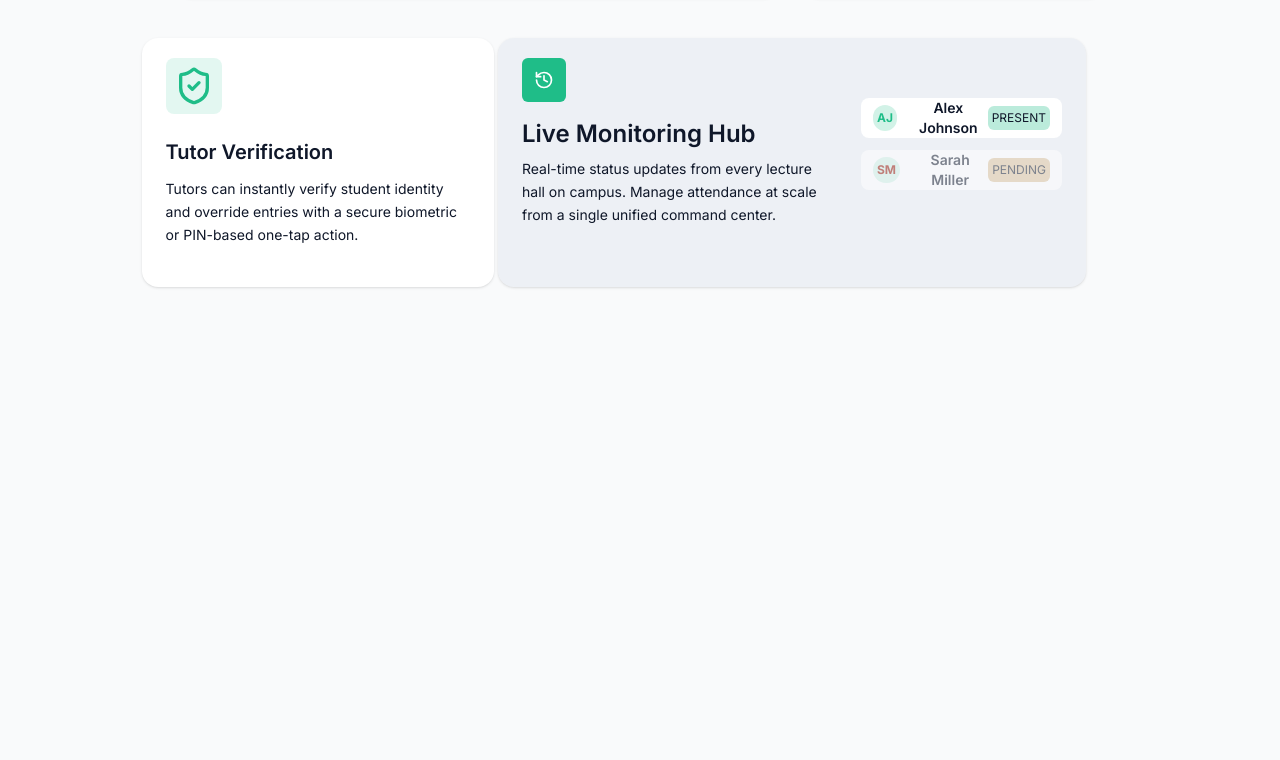
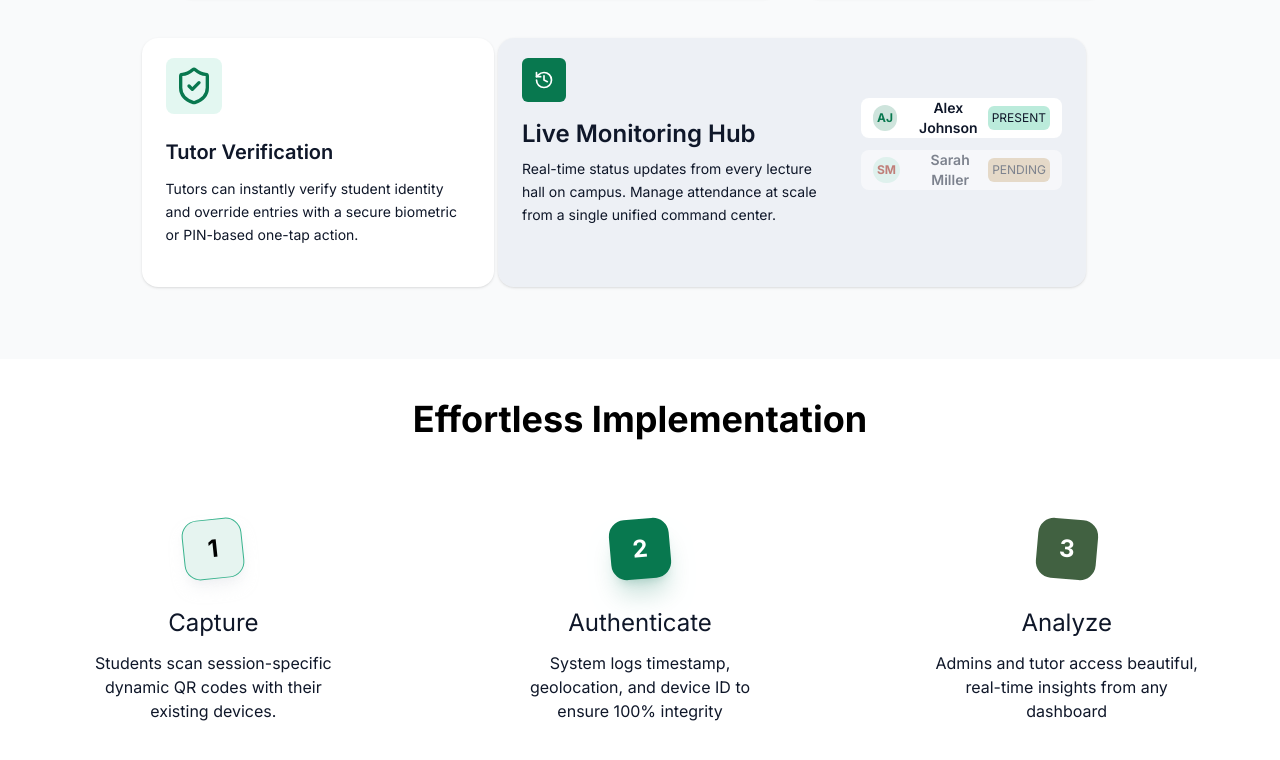
Before and after one commit to francisdavid7/attendance-management-system, a Next.js app: page / in a window 1280 px wide. Shown: the part 1364-2124 px from the top of the page. Before the commit the page ends 1675 px from the top, so only its background shows below. Built offline with nearby package versions, Linux system fonts and the light colour scheme.

Commit message:
rotate-grids-added

```diff
--- a/components/landing/hero.tsx
+++ b/components/landing/hero.tsx
@@ -4,6 +4,7 @@ import { Button } from "../ui/button";
 import Heroimage from "./heroimage";
 import Marquee from "./marquee";
 import Grid from "./tools-grid";
+import NumberGrid from "./implementation-grid"
 
 const heroSection = () => {
   return (
@@ -52,6 +53,15 @@ const heroSection = () => {
           <Grid />
         </div>
 
+        <section className="mt-12 bg-white px-10 py-10">
+          <div className="text-4xl font-bold text-black">
+            <h1>Effortless Implementation</h1>
+          </div>
+
+          <div className="mt-10">
+            <NumberGrid />
+          </div>
+        </section>
       </section>
     </main>
 
--- /dev/null
+++ b/components/landing/implementation-grid.tsx
@@ -0,0 +1,47 @@
+const numberGrid = () => {
+    return (
+        <div>
+
+            <div className="flex flex-col md:flex-row md:gap-20">
+
+                <div className="w-full p-10 text-center justify-center">
+                    <div className="grid h-15 w-15 rounded-2xl justify-self-center mb-7 bg-[#e6f4f0] border border-[#39b48e] shadow-lg shadow-gray-200/50 -rotate-6">
+                        <h1 className="text-2xl font-bold place-content-center text-black">1</h1>
+                    </div>
+
+                    <div>
+                        <h1 className="text-2xl mb-3">Capture</h1>
+                        <p>
+                            Students scan session-specific dynamic QR codes with their existing devices.
+                        </p>
+                    </div>
+                </div>
+
+                <div className="w-full  p-10 text-center justify-center">
+                    <div className="grid h-15 w-15 rounded-2xl justify-self-center mb-7 -rotate-5 bg-[color:var(--color-primary)] shadow-xl shadow-[#006d4e]/20">
+                        <h1 className="text-2xl font-bold place-content-center text-[white]">2</h1>
+                    </div>
+                    <h1 className="text-2xl mb-3">Authenticate</h1>
+                    <p >
+                        System logs timestamp, geolocation, and device ID to ensure 100% integrity
+                    </p>
+                </div>
+
+                <div className="w-full p-10 text-center justify-center">
+                    <div className="grid h-15 w-15 bg-[#1c421cd5] rounded-2xl justify-self-center mb-7 rotate-5">
+                        <h1 className="text-2xl font-bold place-content-center text-[white]">3</h1>
+                    </div>
+                    <h1 className="text-2xl mb-3">Analyze</h1>
+
+                    <p>
+                        Admins and tutor access beautiful, real-time insights from any dashboard
+                    </p>
+                </div>
+
+
+            </div>
+        </div>
+    )
+}
+
+export default numberGrid
--- a/components/landing/tools-grid.tsx
+++ b/components/landing/tools-grid.tsx
@@ -5,7 +5,7 @@ const grid = () => {
         <div className="w-full p-4 sm:p-6 ">
             <div className="grid grid-cols-1 md:grid-cols-2 gap-6 justify-items-center" >
                 <div className="bg-[color:var(--color-card)] text-center rounded-2xl py-5 px-6 w-full shadow-sm md:ml-76 ml-0">
-                    <div className="mb-4 h-10 w-10 rounded-md bg-[color:var(--color-secondary)]/15 flex items-center justify-center">
+                    <div className="mb-4 h-10 w-10 rounded-md bg-[color:var(--color-primary)]/15 flex items-center justify-center">
                         <QrCodeIcon size={24} color="var(--color-secondary)" />
                     </div>
 
@@ -21,7 +21,7 @@ const grid = () => {
                     </div>
                 </div>
 
-                <div className="text-white md:w-[50%] bg-[color:var(--color-secondary)] rounded-2xl p-6 text-justify shadow-sm">
+                <div className="text-white md:w-[50%] bg-[color:var(--color-primary)] rounded-2xl p-6 text-justify shadow-sm">
                     <section className="grid grid-cols-2 gap-3 items-center">
                         <div className="h-12 w-12 bg-white/10 rounded-md flex items-center justify-center border border-white/20">
                             <ChartColumn size={28} color="white" />
@@ -56,7 +56,7 @@ const grid = () => {
 
             <div className="grid grid-cols-1 md:grid-cols-2 gap-14 mt-10 justify-items-center">
                 <section className="bg-[color:var(--color-card)] text-center rounded-2xl py-5 px-6  md:w-[60%] shadow-sm ">
-                    <div className="mb-6 text-[color:var(--color-secondary)] h-14 w-14 rounded-lg bg-[color:var(--color-secondary)]/12 flex items-center justify-center">
+                    <div className="mb-6 text-[color:var(--color-primary)] h-14 w-14 rounded-lg bg-[color:var(--color-secondary)]/12 flex items-center justify-center">
                         <ShieldCheck size={40} />
                     </div>
 
@@ -72,7 +72,7 @@ const grid = () => {
                     <div className="flex gap-6">
 
                         <section className="text-left grow">
-                            <div className="bg-[color:var(--color-secondary)] mb-4 h-11 w-11 rounded-md flex items-center justify-center">
+                            <div className="bg-[color:var(--color-primary)] mb-4 h-11 w-11 rounded-md flex items-center justify-center">
                                 <HistoryIcon size={20} color="white" />
                             </div>
 
@@ -83,8 +83,8 @@ const grid = () => {
 
                         <section className="flex flex-col gap-3 mt-2 w-full mt-10">
                             <div className="bg-white md:w-full rounded-lg h-10 px-3 py-2 flex items-center">
-                                <div className="bg-[color:var(--color-secondary)]/20 p-1 rounded-full mr-3">
-                                    <h1 className="text-[12px] font-bold text-[color:var(--color-secondary)]">AJ</h1>
+                                <div className="bg-[color:var(--color-primary)]/20 p-1 rounded-full mr-3">
+                                    <h1 className="text-[12px] font-bold text-[color:var(--color-primary)]">AJ</h1>
                                 </div>
                                 <div className="font-semibold text-sm flex-1">Alex Johnson</div>
 
```
